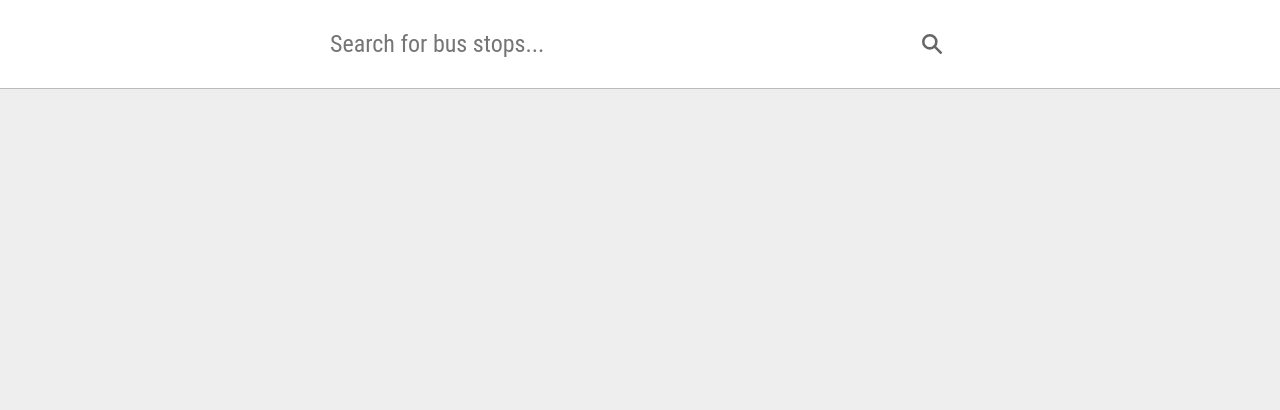
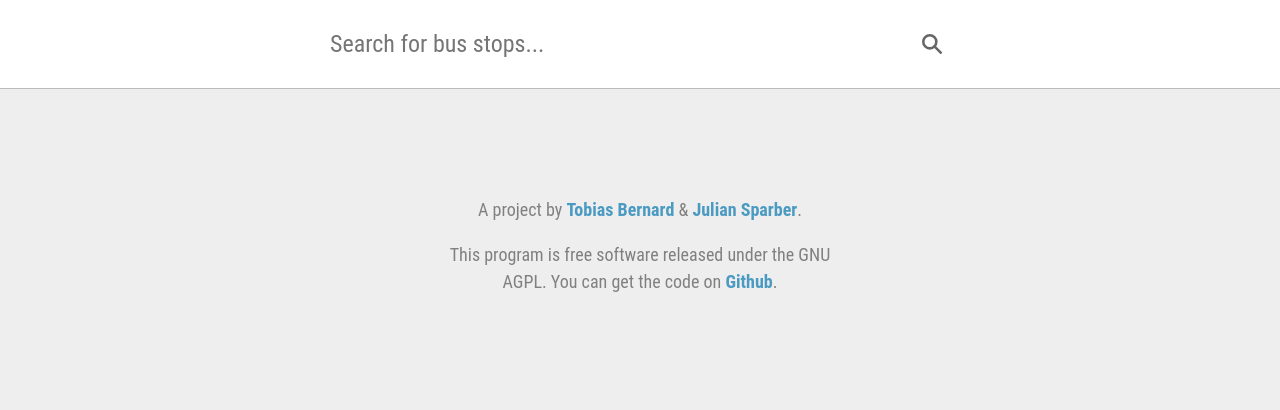
Before and after one commit to realnumbers/stationboard, a plain HTML site: page index.html in a window 1280 px wide. Drawn offline with Linux system fonts and the light colour scheme.

Commit message:
[content] add footer with names and license

```diff
--- a/index.html
+++ b/index.html
@@ -26,9 +26,13 @@
         <section class="favorites">
         </section>
 
+        <footer class="footer">
+          <small>A project by <a href="http://tobiasbernard.com/">Tobias Bernard</a> & <a href="http://juliansparber.com/">Julian Sparber</a>.</small>
+          <small>This program is free software released under the GNU AGPL. You can get the code on <a href="https://github.com/realnumbers/stationboard">Github</a>.</small>
+        </footer>
+
       </section>
     </section>
-    <div>
 
     <script src="lib/jquery.min.js"></script>
     <script src="script.js"></script>
--- a/style.css
+++ b/style.css
@@ -30,6 +30,14 @@ body {
 }
 h1, h2, h3, h4 {
   margin: 0;
+}
+a {
+  font-weight: bold;
+  text-decoration: none;
+  color: #4a9ac2;
+}
+a:hover {
+  border-bottom: 0.15em solid;
 }
 button, button:hover, button:focus, button:active {
   background-color: transparent;
@@ -205,6 +213,32 @@ input, input:hover, input:focus, input:active {
   margin: 0 0 0 0.7em;
 }
 
+/* FOOTER */
+.footer {
+  width: 96%;
+  margin: 6em auto 4em;
+  text-align: center;
+  line-height: 150%;
+  color: #808080;
+}
+.footer,
+.footer * {
+  font-size: 0.9rem;
+}
+.footer > small {
+  display: block;
+  margin: 1em 0;
+}
+@media screen and (min-width: 380px) {
+  .footer {
+    width: 320px;
+  }
+}
+@media screen and (min-width: 500px) {
+  .footer {
+    width: 400px;
+  }
+}
 /* Loading icon */
 @keyframes spin {
   from { transform: rotate(0deg); }
```
